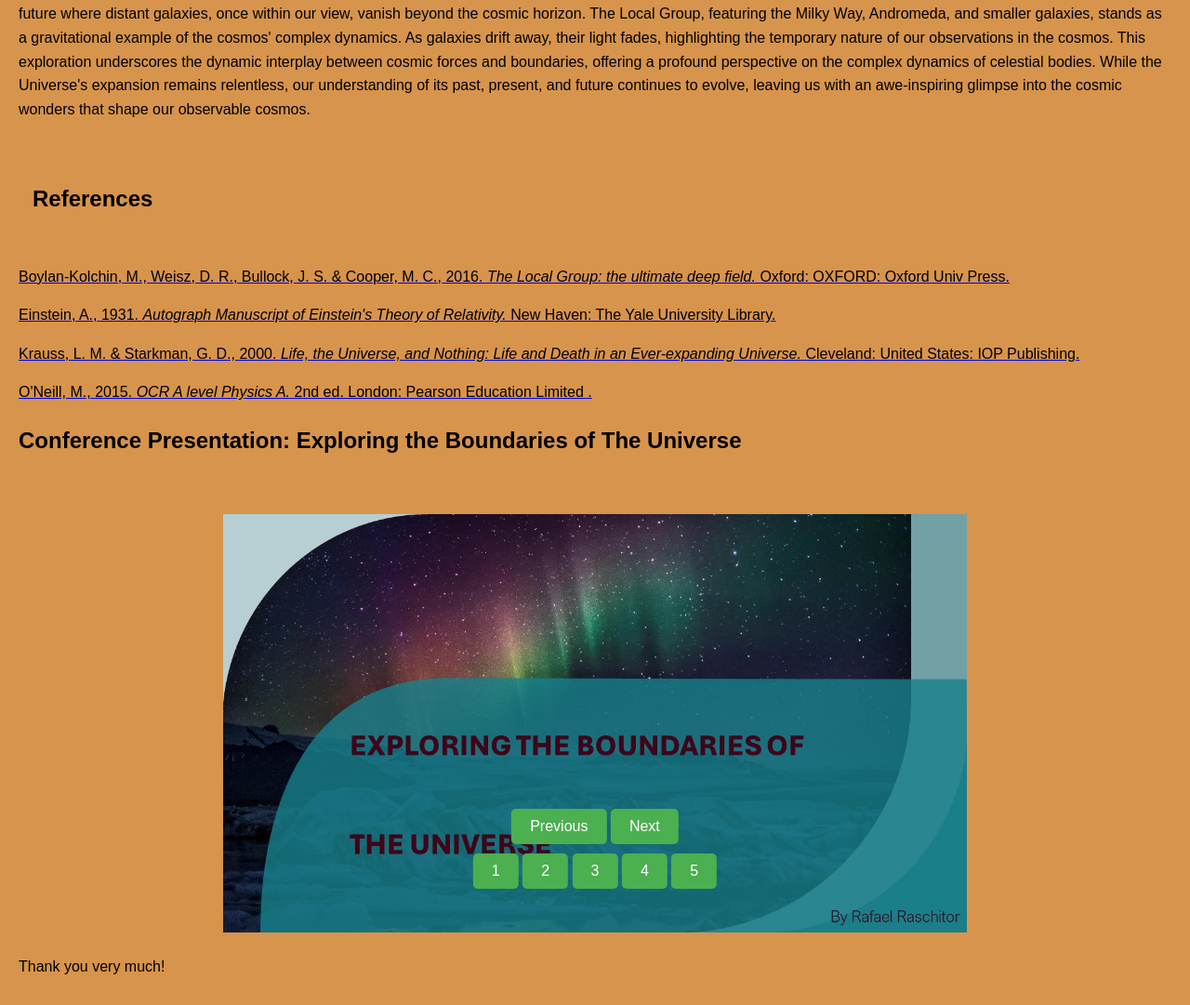
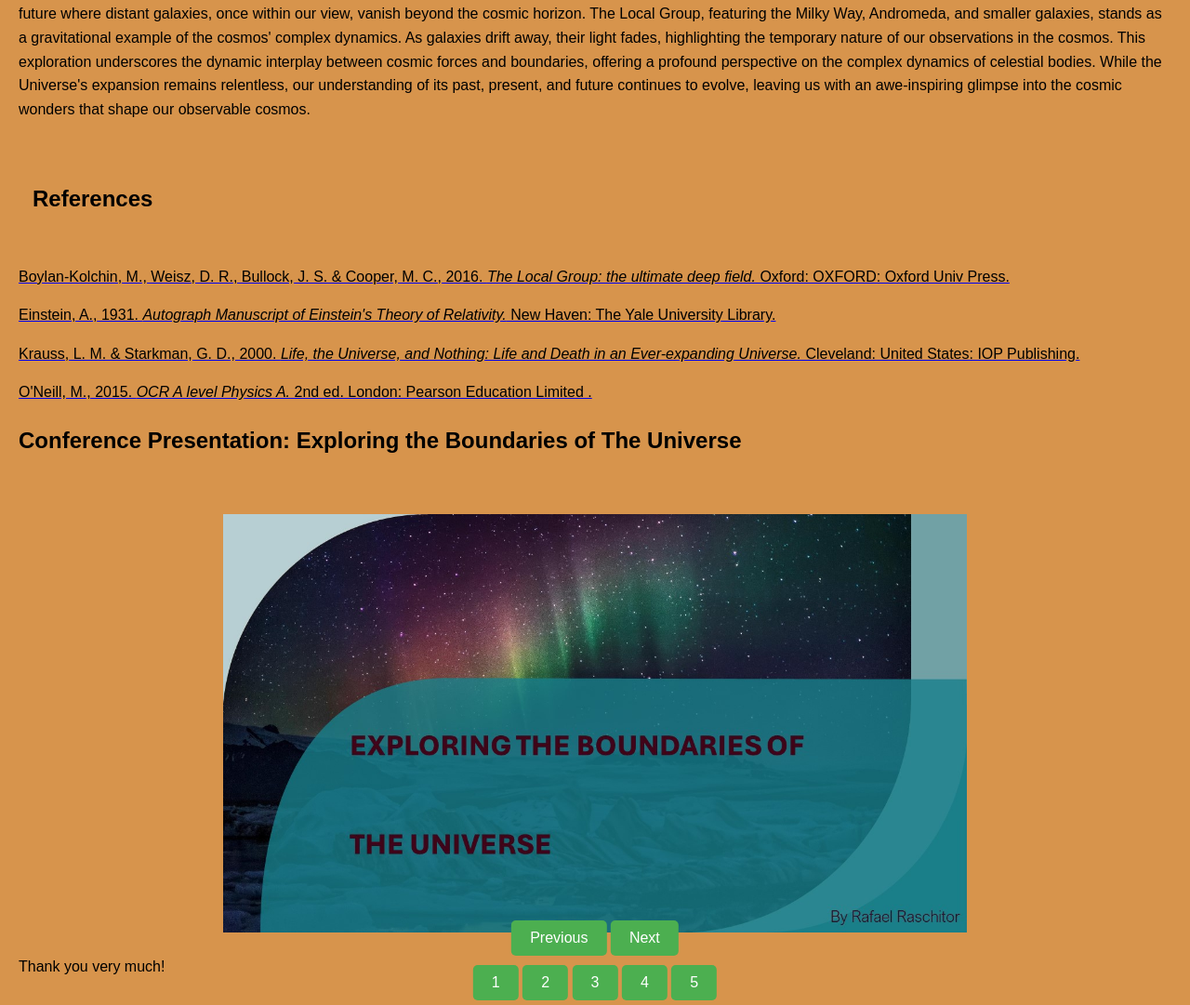
Before and after one commit to FEPSFY6826463/FY6826463, a plain HTML site: page index.html in a window 1280 px wide. Shown: the part 3606-4687 px from the top of the page at 93% size. Drawn offline with Linux system fonts and the light colour scheme.

Commit message:
Update index.html

```diff
--- a/index.html
+++ b/index.html
@@ -213,7 +213,7 @@
 
     .button-slide-container {
         position: absolute;
-        bottom: 50px; /* Adjust as needed */
+        bottom: -70px; /* Adjust as needed */
         left: 50%;
         transform: translateX(-50%);
         display: flex;
```
